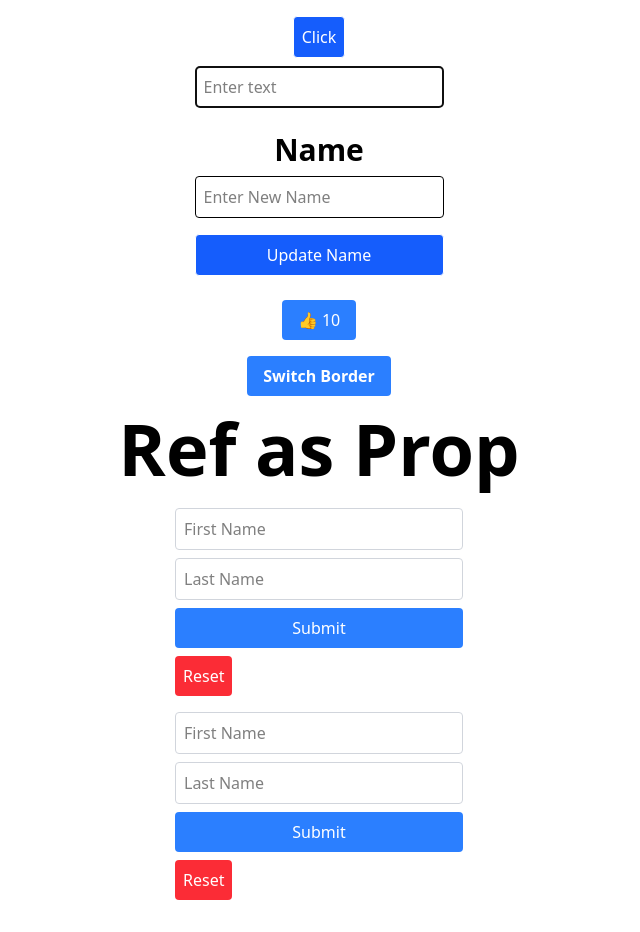
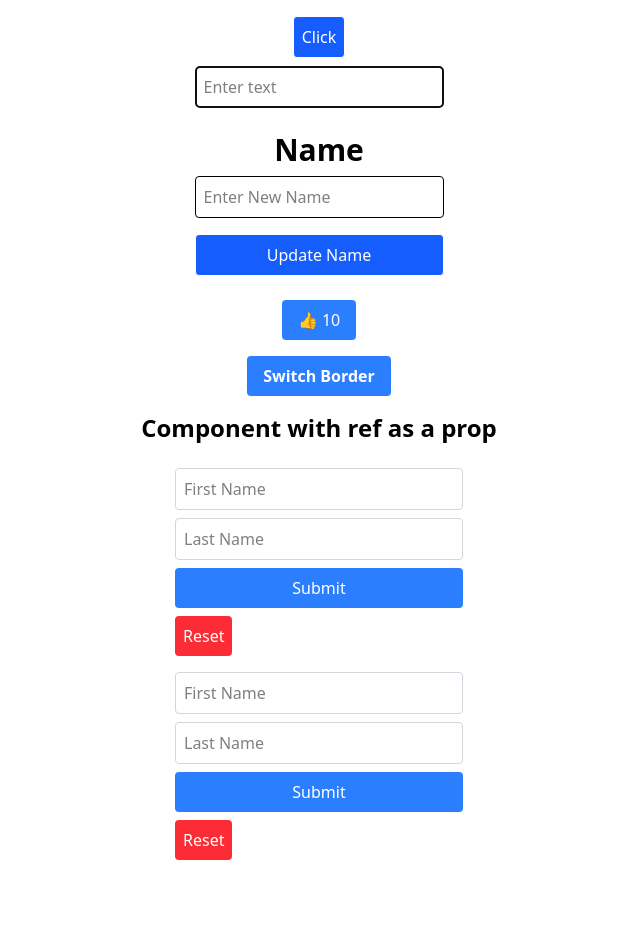
Before and after one commit to MSD118/react-19-demo, a React (Vite) app: page / in a window 1280 px wide. Shown: the whole page, without its empty margins (321-961 px from the left). After the commit the page ends 892 px from the top, so only its background shows below. Built offline with nearby package versions, Linux system fonts and the light colour scheme.

Commit message:
update TitleComponent title and adjust font size in RefAsPropDemo

```diff
--- a/src/RefAsProp/RefAsPropDemo.tsx
+++ b/src/RefAsProp/RefAsPropDemo.tsx
@@ -19,7 +19,7 @@ export const RefAsPropDemo = () => {
       >
         Switch Border
       </button>
-      <TitleComponent title='Ref as Prop' ref={titleRef} />
+      <TitleComponent title='Component with ref as a prop' ref={titleRef} />
     </div>
   )
 }
@@ -32,7 +32,7 @@ const TitleComponent = ({
   ref: Ref<HTMLDivElement>
 }) => {
   return (
-    <div className='font-extrabold text-7xl p-2' ref={ref}>
+    <div className='font-extrabold text-2xl p-2' ref={ref}>
       {title}
     </div>
   )
```
